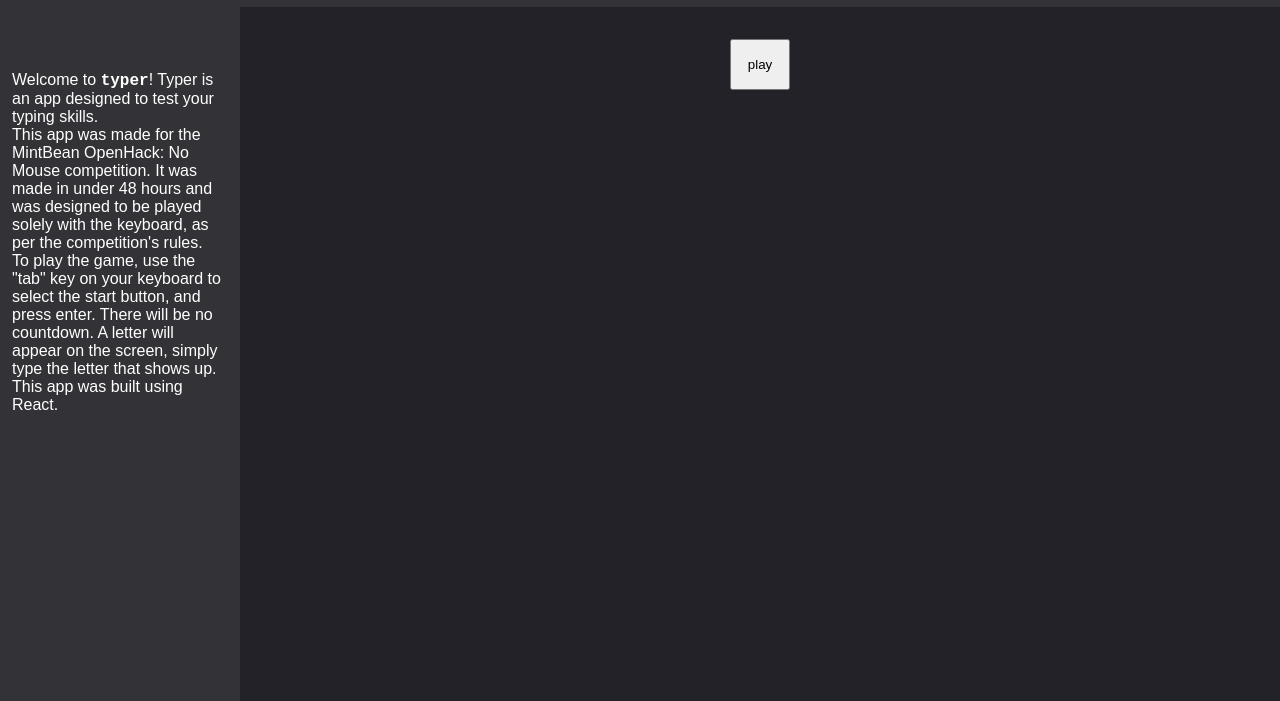
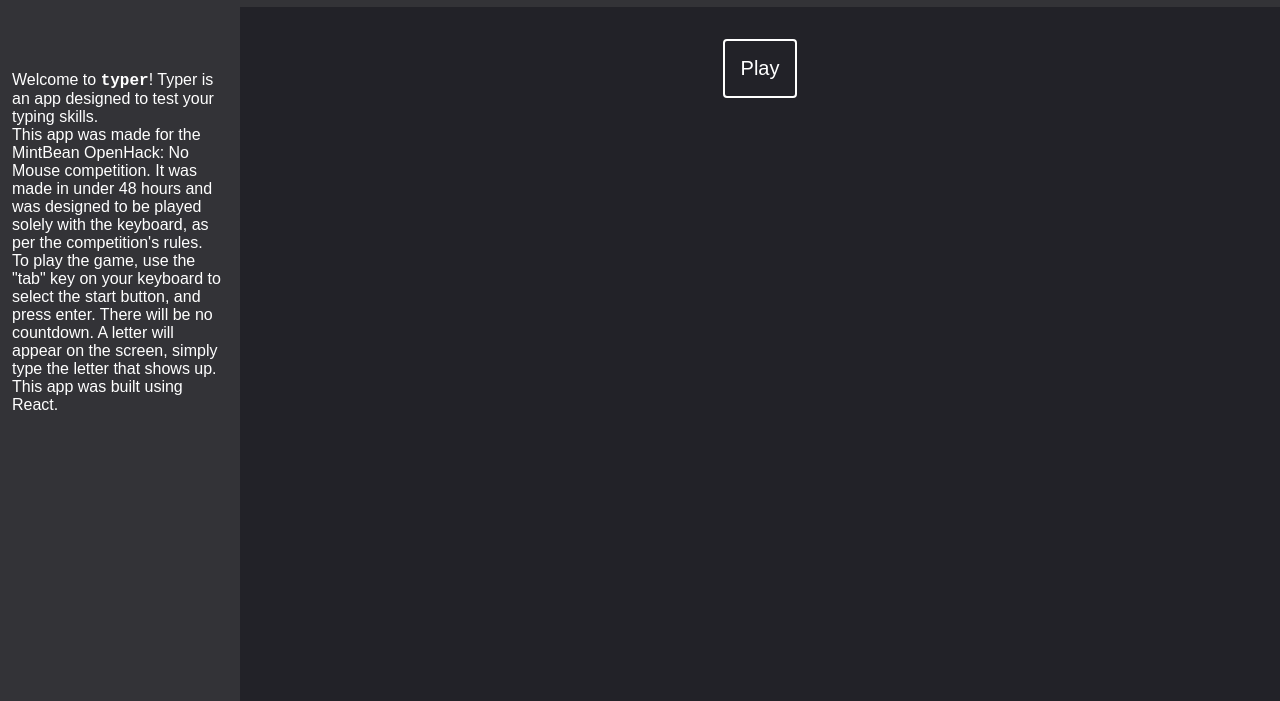
Before and after one commit to rubyr/typer, a React app: page / in a window 1280 px wide. Shown: the part 41-742 px from the top of the page. Built offline with nearby package versions, Linux system fonts and the light colour scheme.

Commit message:
Adjust styles

```diff
--- a/src/components/App/App.js
+++ b/src/components/App/App.js
@@ -7,10 +7,10 @@ import Sidebar from "../Sidebar/Sidebar";
 function App() {
   const [scores, setScores] = useState([]);
   const addScore = (newScore) => {
-    const newList = [...scores, newScore + 1].sort((a, b) => b - a);
-    if (newList.length > 5) setScores(newList.slice(0, 5));
-    else setScores(newList);
-    return newList.includes(newScore);
+    let newList = [...scores, newScore + 1].sort((a, b) => b - a);
+    newList = newList.slice(0, 5);
+    setScores(newList);
+    return newList[newList.length - 1] <= newScore;
   };
   return (
     <div className={css.App}>
--- a/src/components/Clock/Clock.js
+++ b/src/components/Clock/Clock.js
@@ -18,12 +18,16 @@ const Clock = ({ endTime, score }) => {
     };
   }, [endTime]);
 
+  const percent = height / (50 / (score / 10 + 1));
+
   return (
     <div
       className={css.Clock}
-      style={{ height: height / (50 / (score / 10 + 1)) + "%" }}
-    >
-    </div>
+      style={{
+        height: percent + "%",
+        background: `hsla(${percent}, 50%, 50%, 0.1)`,
+      }}
+    ></div>
   );
 };
 
--- a/src/components/Game/Game.js
+++ b/src/components/Game/Game.js
@@ -8,6 +8,7 @@ const Game = ({ addScore }) => {
   const [score, setScore] = useState(0);
   const [timer, setTimer] = useState(null);
   const [endTime, setEndTime] = useState();
+  const [showReward, setShowReward] = useState(false);
   const letterRef = useRef(null);
 
   const start = () => {
@@ -23,7 +24,9 @@ const Game = ({ addScore }) => {
     setLetter();
     clearTimeout(timer);
     setTimer(null);
-    if (score > 0) addScore(score);
+    if (score > 0) {
+      setShowReward(addScore(score));
+    }
   };
 
   const generateNewLetter = () => {
@@ -62,6 +65,7 @@ const Game = ({ addScore }) => {
       ) : (
         <>
           <button onClick={start}>play</button>
+          {showReward && <p>Congratulations! You got a high score!</p>}
         </>
       )}
     </section>
--- a/src/components/Game/Game.module.css
+++ b/src/components/Game/Game.module.css
@@ -13,6 +13,12 @@
   padding: 1rem;
   position: relative;
   z-index: 100;
+  background: none;
+  border: 2px solid var(--text-color);
+  border-radius: 0.25rem;
+  color: var(--text-color);
+  font-size: 1.25rem;
+  text-transform: capitalize;
 }
 
 .letter {
@@ -27,7 +33,7 @@
   margin: 0 auto;
   line-height: calc(100vh - var(--header-height));
   font-size: 30rem;
-  color: #00000022;
+  color: #00000044;
   -webkit-touch-callout: none;
   -webkit-user-select: none;
   -khtml-user-select: none;
```
